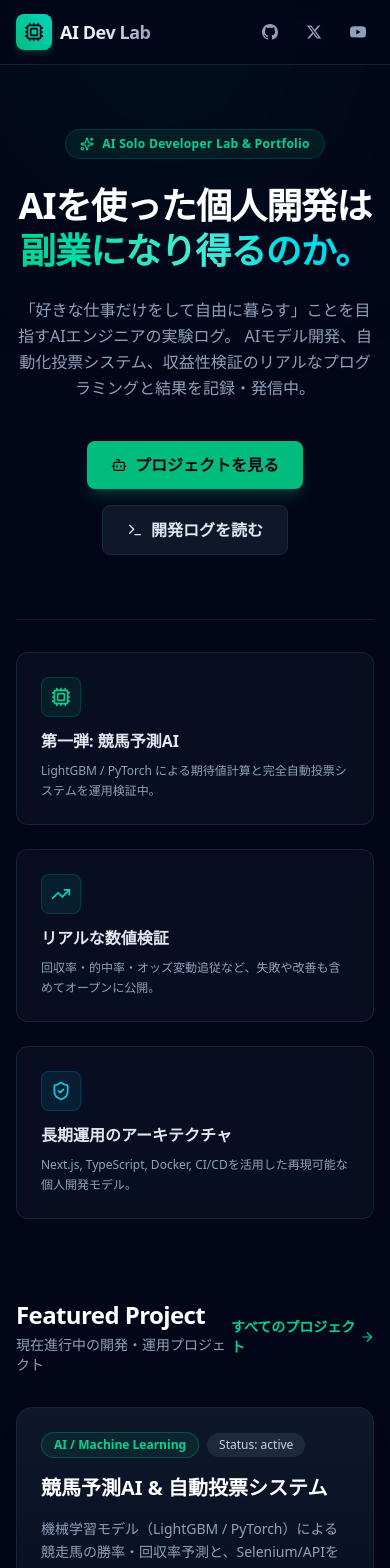
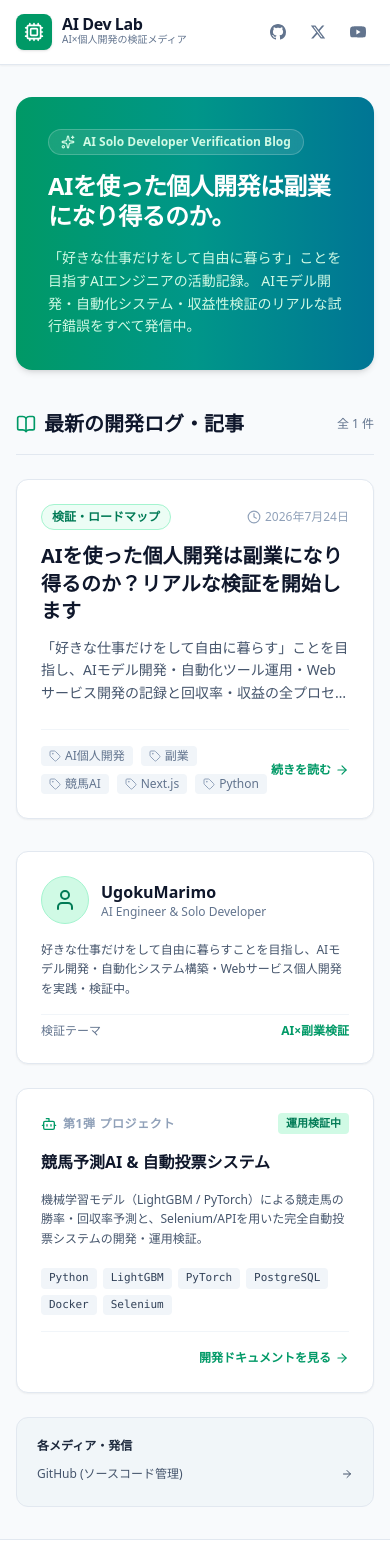
Before and after one commit to UgokuMarimo/ai-dev-lab, a Next.js app: page / in a window 390 px wide. Shown: the top 1568 px of the page. Built offline with nearby package versions, Linux system fonts and the light colour scheme.

Commit message:
design: switch to clean light theme & blog-style media layout

```diff
--- a/src/app/globals.css
+++ b/src/app/globals.css
@@ -3,8 +3,8 @@
 
 @layer base {
   body {
-    background-color: #020617;
-    color: #f8fafc;
+    background-color: #f8fafc;
+    color: #0f172a;
     font-family: system-ui, -apple-system, BlinkMacSystemFont, 'Segoe UI', Roboto, Oxygen, Ubuntu, Cantarell, 'Open Sans', 'Helvetica Neue', sans-serif;
   }
 }
--- a/src/app/layout.tsx
+++ b/src/app/layout.tsx
@@ -32,14 +32,9 @@ export default function RootLayout({
   children: React.ReactNode;
 }>) {
   return (
-    <html lang="ja" className="dark">
-      <body className="antialiased selection:bg-emerald-500/30 selection:text-emerald-300">
-        <div className="relative min-h-screen flex flex-col bg-slate-950 text-slate-100 selection:bg-emerald-500/30 selection:text-emerald-300">
-          {/* Background ambient lighting blur effect */}
-          <div className="pointer-events-none fixed inset-0 z-0 flex justify-center overflow-hidden">
-            <div className="w-[800px] h-[400px] bg-gradient-to-tr from-emerald-500/10 via-teal-500/5 to-cyan-500/0 blur-[120px] rounded-full transform -translate-y-1/2" />
-          </div>
-
+    <html lang="ja" className="light">
+      <body className="antialiased selection:bg-emerald-500/20 selection:text-emerald-800">
+        <div className="relative min-h-screen flex flex-col bg-slate-50 text-slate-900">
           <Header />
           <main className="relative z-10 flex-1">{children}</main>
           <Footer />
--- a/src/app/page.tsx
+++ b/src/app/page.tsx
@@ -1,227 +1,184 @@
 import Link from 'next/link';
 import { getAllArticles, getAllProjects } from '@/lib/mdx';
 import { formatDate } from '@/lib/utils';
-import { ArrowRight, Bot, Sparkles, TrendingUp, ShieldCheck, Terminal, Cpu } from 'lucide-react';
+import { SITE_CONFIG } from '@/lib/constants';
+import { ArrowRight, BookOpen, Bot, User, Sparkles, Tag, Clock } from 'lucide-react';
 
 export default function HomePage() {
-  const articles = getAllArticles().slice(0, 3);
+  const articles = getAllArticles();
   const projects = getAllProjects();
+  const mainProject = projects.find((p) => p.slug === 'keiba-ai') || projects[0];
 
   return (
-    <div className="space-y-20 pb-16">
-      {/* Hero Section */}
-      <section className="relative pt-16 md:pt-24 px-4 sm:px-6 lg:px-8 max-w-6xl mx-auto">
-        <div className="text-center space-y-6 max-w-3xl mx-auto">
-          {/* Badge */}
-          <div className="inline-flex items-center gap-2 px-3.5 py-1.5 rounded-full bg-emerald-500/10 border border-emerald-500/20 text-emerald-400 text-xs font-semibold tracking-wide">
-            <Sparkles className="h-3.5 w-3.5" />
-            <span>AI Solo Developer Lab & Portfolio</span>
+    <div className="py-8 px-4 sm:px-6 lg:px-8 max-w-6xl mx-auto space-y-10">
+      {/* Blog Top Banner / Concept Card */}
+      <section className="rounded-2xl bg-gradient-to-r from-emerald-600 via-teal-600 to-cyan-700 p-8 sm:p-10 text-white shadow-md space-y-4">
+        <div className="inline-flex items-center gap-2 px-3 py-1 rounded-full bg-white/10 backdrop-blur-md border border-white/20 text-emerald-100 text-xs font-semibold">
+          <Sparkles className="h-3.5 w-3.5" />
+          <span>AI Solo Developer Verification Blog</span>
+        </div>
+        <h1 className="text-2xl sm:text-4xl font-extrabold tracking-tight leading-tight">
+          AIを使った個人開発は
+          <br className="hidden sm:inline" />
+          副業になり得るのか。
+        </h1>
+        <p className="text-emerald-100 text-sm sm:text-base max-w-2xl leading-relaxed">
+          「好きな仕事だけをして自由に暮らす」ことを目指すAIエンジニアの活動記録。
+          AIモデル開発・自動化システム・収益性検証のリアルな試行錯誤をすべて発信中。
+        </p>
+      </section>
+
+      {/* Main Grid Layout (Blog Feed + Sidebar) */}
+      <div className="grid grid-cols-1 lg:grid-cols-3 gap-8 items-start">
+        {/* Left Column: Articles List (Main Blog Feed) */}
+        <main className="lg:col-span-2 space-y-6">
+          <div className="flex items-center justify-between border-b border-slate-200 pb-4">
+            <h2 className="text-xl font-bold text-slate-900 flex items-center gap-2">
+              <BookOpen className="h-5 w-5 text-emerald-600" />
+              最新の開発ログ・記事
+            </h2>
+            <span className="text-xs text-slate-500 font-medium">全 {articles.length} 件</span>
           </div>
 
-          {/* Heading */}
-          <h1 className="text-4xl sm:text-5xl lg:text-6xl font-extrabold tracking-tight leading-tight text-white">
-            AIを使った個人開発は
-            <br className="hidden sm:inline" />
-            <span className="bg-gradient-to-r from-emerald-400 via-teal-300 to-cyan-400 bg-clip-text text-transparent">
-              副業になり得るのか。
-            </span>
-          </h1>
-
-          {/* Description */}
-          <p className="text-base sm:text-lg text-slate-400 leading-relaxed max-w-2xl mx-auto">
-            「好きな仕事だけをして自由に暮らす」ことを目指すAIエンジニアの実験ログ。
-            AIモデル開発、自動化投票システム、収益性検証のリアルなプログラミングと結果を記録・発信中。
-          </p>
-
-          {/* Action Buttons */}
-          <div className="flex flex-wrap items-center justify-center gap-4 pt-4">
-            <Link
-              href="/projects"
-              className="inline-flex items-center gap-2 px-6 py-3 rounded-lg bg-emerald-500 text-slate-950 font-bold hover:bg-emerald-400 transition-all shadow-lg shadow-emerald-500/20 hover:scale-[1.02] active:scale-[0.98]"
-            >
-              <Bot className="h-4 w-4" />
-              プロジェクトを見る
-            </Link>
-            <Link
-              href="/articles"
-              className="inline-flex items-center gap-2 px-6 py-3 rounded-lg bg-slate-900 border border-slate-800 text-slate-200 font-semibold hover:bg-slate-800 hover:text-white transition-all hover:scale-[1.02] active:scale-[0.98]"
-            >
-              <Terminal className="h-4 w-4" />
-              開発ログを読む
-            </Link>
-          </div>
-        </div>
-
-        {/* Feature Grid Banner */}
-        <div className="mt-16 grid grid-cols-1 md:grid-cols-3 gap-6 pt-8 border-t border-slate-800/60">
-          <div className="p-6 rounded-xl bg-slate-900/50 border border-slate-800/80 backdrop-blur-sm space-y-2">
-            <div className="h-10 w-10 rounded-lg bg-emerald-500/10 border border-emerald-500/20 flex items-center justify-center text-emerald-400 mb-3">
-              <Cpu className="h-5 w-5" />
-            </div>
-            <h3 className="font-bold text-slate-200">第一弾: 競馬予測AI</h3>
-            <p className="text-xs text-slate-400 leading-relaxed">
-              LightGBM / PyTorch による期待値計算と完全自動投票システムを運用検証中。
-            </p>
-          </div>
-
-          <div className="p-6 rounded-xl bg-slate-900/50 border border-slate-800/80 backdrop-blur-sm space-y-2">
-            <div className="h-10 w-10 rounded-lg bg-teal-500/10 border border-teal-500/20 flex items-center justify-center text-teal-400 mb-3">
-              <TrendingUp className="h-5 w-5" />
-            </div>
-            <h3 className="font-bold text-slate-200">リアルな数値検証</h3>
-            <p className="text-xs text-slate-400 leading-relaxed">
-              回収率・的中率・オッズ変動追従など、失敗や改善も含めてオープンに公開。
-            </p>
-          </div>
-
-          <div className="p-6 rounded-xl bg-slate-900/50 border border-slate-800/80 backdrop-blur-sm space-y-2">
-            <div className="h-10 w-10 rounded-lg bg-cyan-500/10 border border-cyan-500/20 flex items-center justify-center text-cyan-400 mb-3">
-              <ShieldCheck className="h-5 w-5" />
-            </div>
-            <h3 className="font-bold text-slate-200">長期運用のアーキテクチャ</h3>
-            <p className="text-xs text-slate-400 leading-relaxed">
-              Next.js, TypeScript, Docker, CI/CDを活用した再現可能な個人開発モデル。
-            </p>
-          </div>
-        </div>
-      </section>
-
-      {/* Featured Projects Section */}
-      <section className="px-4 sm:px-6 lg:px-8 max-w-6xl mx-auto space-y-8">
-        <div className="flex items-center justify-between">
-          <div>
-            <h2 className="text-2xl font-bold text-white tracking-tight">Featured Project</h2>
-            <p className="text-sm text-slate-400 mt-1">現在進行中の開発・運用プロジェクト</p>
-          </div>
-          <Link href="/projects" className="text-sm text-emerald-400 hover:text-emerald-300 font-semibold inline-flex items-center gap-1">
-            すべてのプロジェクト <ArrowRight className="h-4 w-4" />
-          </Link>
-        </div>
-
-        <div className="grid grid-cols-1 gap-6">
-          {projects.map((project) => (
-            <div
-              key={project.slug}
-              className="group relative rounded-2xl bg-gradient-to-b from-slate-900 to-slate-950 border border-slate-800/80 p-6 sm:p-8 hover:border-emerald-500/40 transition-all duration-300 shadow-xl"
-            >
-              <div className="flex flex-col md:flex-row md:items-start justify-between gap-6">
-                <div className="space-y-4 max-w-2xl">
-                  <div className="flex flex-wrap items-center gap-2">
-                    <span className="px-3 py-1 rounded-full bg-emerald-500/10 border border-emerald-500/30 text-emerald-400 text-xs font-semibold">
-                      {project.frontmatter.category}
+          <div className="space-y-6">
+            {articles.map((article) => (
+              <article
+                key={article.slug}
+                className="group bg-white rounded-xl border border-slate-200 p-6 shadow-xs hover:shadow-md hover:border-emerald-500/50 transition-all duration-200 flex flex-col justify-between"
+              >
+                <div className="space-y-3">
+                  {/* Category & Date */}
+                  <div className="flex items-center justify-between text-xs">
+                    <span className="px-2.5 py-1 rounded-full bg-emerald-50 text-emerald-700 font-semibold border border-emerald-200">
+                      {article.frontmatter.category}
                     </span>
-                    <span className="px-3 py-1 rounded-full bg-slate-800 text-slate-300 text-xs font-medium">
-                      Status: {project.frontmatter.status}
+                    <span className="text-slate-400 inline-flex items-center gap-1">
+                      <Clock className="h-3.5 w-3.5" />
+                      <time dateTime={article.frontmatter.publishedAt}>
+                        {formatDate(article.frontmatter.publishedAt)}
+                      </time>
                     </span>
                   </div>
 
-                  <h3 className="text-xl sm:text-2xl font-bold text-white group-hover:text-emerald-400 transition-colors">
-                    <Link href={`/projects/${project.slug}`}>
-                      {project.frontmatter.title}
+                  {/* Title */}
+                  <h3 className="text-xl font-bold text-slate-900 group-hover:text-emerald-600 transition-colors leading-snug">
+                    <Link href={`/articles/${article.slug}`}>
+                      {article.frontmatter.title}
                     </Link>
                   </h3>
 
-                  <p className="text-sm text-slate-400 leading-relaxed">
-                    {project.frontmatter.description}
+                  {/* Excerpt */}
+                  <p className="text-sm text-slate-600 line-clamp-3 leading-relaxed">
+                    {article.frontmatter.description}
                   </p>
+                </div>
 
-                  <div className="flex flex-wrap gap-2 pt-2">
-                    {project.frontmatter.techStack.map((tech) => (
-                      <span key={tech} className="text-xs px-2.5 py-1 rounded bg-slate-800/80 text-slate-300 font-mono">
-                        {tech}
+                {/* Footer / Tags & Read More */}
+                <div className="mt-6 pt-4 border-t border-slate-100 flex items-center justify-between">
+                  <div className="flex flex-wrap gap-2">
+                    {article.frontmatter.tags.map((tag) => (
+                      <span key={tag} className="text-xs text-slate-500 inline-flex items-center gap-1 bg-slate-100 px-2 py-0.5 rounded">
+                        <Tag className="h-3 w-3 text-slate-400" />
+                        {tag}
                       </span>
                     ))}
                   </div>
+
+                  <Link
+                    href={`/articles/${article.slug}`}
+                    className="text-xs font-bold text-emerald-600 group-hover:text-emerald-700 inline-flex items-center gap-1 shrink-0"
+                  >
+                    続きを読む <ArrowRight className="h-3.5 w-3.5" />
+                  </Link>
                 </div>
+              </article>
+            ))}
+          </div>
+        </main>
 
-                {/* Metrics Card */}
-                {project.frontmatter.metrics && (
-                  <div className="grid grid-cols-3 md:flex md:flex-col gap-3 p-4 rounded-xl bg-slate-950/80 border border-slate-800/80 min-w-[200px]">
-                    {project.frontmatter.metrics.map((m) => (
-                      <div key={m.label} className="text-center md:text-left">
-                        <div className="text-[10px] uppercase font-semibold text-slate-500 tracking-wider">
-                          {m.label}
-                        </div>
-                        <div className="text-sm font-bold text-emerald-400 mt-0.5">
-                          {m.value}
-                        </div>
-                      </div>
-                    ))}
-                  </div>
-                )}
+        {/* Right Column: Sidebar (Profile & Main Project) */}
+        <aside className="space-y-6">
+          {/* Profile Card */}
+          <div className="bg-white rounded-xl border border-slate-200 p-6 shadow-xs space-y-4">
+            <div className="flex items-center gap-3">
+              <div className="h-12 w-12 rounded-full bg-emerald-100 text-emerald-700 flex items-center justify-center font-bold text-lg border border-emerald-200 shrink-0">
+                <User className="h-6 w-6" />
+              </div>
+              <div>
+                <h3 className="font-bold text-slate-900 text-base">{SITE_CONFIG.author.name}</h3>
+                <p className="text-xs text-slate-500">{SITE_CONFIG.author.role}</p>
+              </div>
+            </div>
+
+            <p className="text-xs text-slate-600 leading-relaxed">
+              {SITE_CONFIG.author.bio}
+            </p>
+
+            <div className="pt-2 border-t border-slate-100 flex items-center justify-between text-xs">
+              <span className="text-slate-500 font-medium">検証テーマ</span>
+              <span className="font-bold text-emerald-600">AI×副業検証</span>
+            </div>
+          </div>
+
+          {/* Featured Project Widget */}
+          {mainProject && (
+            <div className="bg-white rounded-xl border border-slate-200 p-6 shadow-xs space-y-4">
+              <div className="flex items-center justify-between">
+                <span className="text-xs font-bold uppercase tracking-wider text-slate-400 flex items-center gap-1.5">
+                  <Bot className="h-4 w-4 text-emerald-600" />
+                  第1弾 プロジェクト
+                </span>
+                <span className="px-2 py-0.5 rounded text-[11px] font-semibold bg-emerald-100 text-emerald-700">
+                  運用検証中
+                </span>
               </div>
 
-              <div className="mt-6 pt-6 border-t border-slate-800/60 flex items-center justify-end">
+              <h4 className="font-bold text-slate-900 text-base">
+                <Link href={`/projects/${mainProject.slug}`} className="hover:text-emerald-600 transition-colors">
+                  {mainProject.frontmatter.title}
+                </Link>
+              </h4>
+
+              <p className="text-xs text-slate-600 leading-relaxed">
+                {mainProject.frontmatter.description}
+              </p>
+
+              <div className="flex flex-wrap gap-1.5 pt-1">
+                {mainProject.frontmatter.techStack.map((tech) => (
+                  <span key={tech} className="text-[11px] px-2 py-0.5 rounded bg-slate-100 text-slate-700 font-mono">
+                    {tech}
+                  </span>
+                ))}
+              </div>
+
+              <div className="pt-3 border-t border-slate-100 text-right">
                 <Link
-                  href={`/projects/${project.slug}`}
-                  className="text-xs font-semibold text-emerald-400 hover:text-emerald-300 inline-flex items-center gap-1"
+                  href={`/projects/${mainProject.slug}`}
+                  className="text-xs font-bold text-emerald-600 hover:text-emerald-700 inline-flex items-center gap-1"
                 >
-                  詳細・開発ドキュメントを見る <ArrowRight className="h-3.5 w-3.5" />
+                  開発ドキュメントを見る <ArrowRight className="h-3.5 w-3.5" />
                 </Link>
               </div>
             </div>
-          ))}
-        </div>
-      </section>
+          )}
 
-      {/* Recent Articles Section */}
-      <section className="px-4 sm:px-6 lg:px-8 max-w-6xl mx-auto space-y-8">
-        <div className="flex items-center justify-between">
-          <div>
-            <h2 className="text-2xl font-bold text-white tracking-tight">Recent Development Logs</h2>
-            <p className="text-sm text-slate-400 mt-1">最新の開発日記・技術ドキュメント</p>
+          {/* Quick Links */}
+          <div className="bg-slate-100/80 rounded-xl p-5 border border-slate-200 text-xs space-y-2">
+            <h4 className="font-bold text-slate-800">各メディア・発信</h4>
+            <div className="space-y-1.5 text-slate-600">
+              <a
+                href={SITE_CONFIG.social.github}
+                target="_blank"
+                rel="noopener noreferrer"
+                className="flex items-center justify-between hover:text-emerald-600 py-1"
+              >
+                <span>GitHub (ソースコード管理)</span>
+                <ArrowRight className="h-3 w-3" />
+              </a>
+            </div>
           </div>
-          <Link href="/articles" className="text-sm text-emerald-400 hover:text-emerald-300 font-semibold inline-flex items-center gap-1">
-            すべての記事を見る <ArrowRight className="h-4 w-4" />
-          </Link>
-        </div>
-
-        <div className="grid grid-cols-1 md:grid-cols-2 lg:grid-cols-3 gap-6">
-          {articles.map((article) => (
-            <article
-              key={article.slug}
-              className="flex flex-col justify-between rounded-xl bg-slate-900/60 border border-slate-800/80 p-6 hover:border-slate-700 transition-all duration-200 hover:-translate-y-1"
-            >
-              <div className="space-y-3">
-                <div className="flex items-center justify-between text-xs text-slate-400">
-                  <span className="px-2.5 py-1 rounded bg-slate-800 text-emerald-400 font-medium">
-                    {article.frontmatter.category}
-                  </span>
-                  <time dateTime={article.frontmatter.publishedAt}>
-                    {formatDate(article.frontmatter.publishedAt)}
-                  </time>
-                </div>
-
-                <h3 className="font-bold text-lg text-white hover:text-emerald-400 transition-colors line-clamp-2">
-                  <Link href={`/articles/${article.slug}`}>
-                    {article.frontmatter.title}
-                  </Link>
-                </h3>
-
-                <p className="text-xs text-slate-400 line-clamp-3 leading-relaxed">
-                  {article.frontmatter.description}
-                </p>
-              </div>
-
-              <div className="mt-6 pt-4 border-t border-slate-800/60 flex items-center justify-between text-xs">
-                <div className="flex flex-wrap gap-1.5">
-                  {article.frontmatter.tags.slice(0, 2).map((tag) => (
-                    <span key={tag} className="text-[11px] text-slate-500">
-                      #{tag}
-                    </span>
-                  ))}
-                </div>
-                <Link
-                  href={`/articles/${article.slug}`}
-                  className="text-emerald-400 hover:text-emerald-300 font-medium inline-flex items-center gap-1"
-                >
-                  読む <ArrowRight className="h-3 w-3" />
-                </Link>
-              </div>
-            </article>
-          ))}
-        </div>
-      </section>
+        </aside>
+      </div>
     </div>
   );
 }
--- a/src/components/common/Header.tsx
+++ b/src/components/common/Header.tsx
@@ -4,16 +4,19 @@ import { Cpu } from 'lucide-react';
 
 export function Header() {
   return (
-    <header className="sticky top-0 z-50 w-full border-b border-slate-800/80 bg-slate-950/80 backdrop-blur-md">
+    <header className="sticky top-0 z-50 w-full border-b border-slate-200 bg-white/90 backdrop-blur-md shadow-xs">
       <div className="mx-auto flex h-16 max-w-6xl items-center justify-between px-4 sm:px-6 lg:px-8">
         {/* Logo */}
-        <Link href="/" className="flex items-center gap-2 font-bold text-lg text-slate-100 hover:text-emerald-400 transition-colors">
-          <div className="flex h-9 w-9 items-center justify-center rounded-lg bg-gradient-to-tr from-emerald-500 to-teal-400 text-slate-950 shadow-md shadow-emerald-500/20">
+        <Link href="/" className="flex items-center gap-2.5 font-bold text-lg text-slate-900 hover:text-emerald-600 transition-colors">
+          <div className="flex h-9 w-9 items-center justify-center rounded-lg bg-emerald-600 text-white shadow-sm">
             <Cpu className="h-5 w-5" />
           </div>
-          <span className="bg-gradient-to-r from-slate-100 via-slate-200 to-slate-400 bg-clip-text text-transparent font-extrabold tracking-tight">
-            {SITE_CONFIG.name}
-          </span>
+          <div className="flex flex-col">
+            <span className="font-extrabold tracking-tight text-slate-900 text-base leading-none">
+              {SITE_CONFIG.name}
+            </span>
+            <span className="text-[10px] text-slate-500 font-normal">AI×個人開発の検証メディア</span>
+          </div>
         </Link>
 
         {/* Navigation */}
@@ -22,7 +25,7 @@ export function Header() {
             <Link
               key={item.href}
               href={item.href}
-              className="px-3.5 py-2 text-sm font-medium text-slate-300 hover:text-white hover:bg-slate-800/60 rounded-md transition-all"
+              className="px-3.5 py-2 text-sm font-semibold text-slate-600 hover:text-emerald-600 hover:bg-slate-100 rounded-md transition-all"
             >
               {item.label}
             </Link>
@@ -30,12 +33,12 @@ export function Header() {
         </nav>
 
         {/* Social Icons */}
-        <div className="flex items-center gap-3">
+        <div className="flex items-center gap-2">
           <a
             href={SITE_CONFIG.social.github}
             target="_blank"
             rel="noopener noreferrer"
-            className="p-2 text-slate-400 hover:text-white hover:bg-slate-800/60 rounded-md transition-colors"
+            className="p-2 text-slate-500 hover:text-slate-900 hover:bg-slate-100 rounded-md transition-colors"
             aria-label="GitHub"
           >
             <svg className="h-4 w-4 fill-current" viewBox="0 0 24 24">
@@ -46,7 +49,7 @@ export function Header() {
             href={SITE_CONFIG.social.twitter}
             target="_blank"
             rel="noopener noreferrer"
-            className="p-2 text-slate-400 hover:text-sky-400 hover:bg-slate-800/60 rounded-md transition-colors"
+            className="p-2 text-slate-500 hover:text-sky-500 hover:bg-slate-100 rounded-md transition-colors"
             aria-label="X / Twitter"
           >
             <svg className="h-4 w-4 fill-current" viewBox="0 0 24 24">
@@ -57,7 +60,7 @@ export function Header() {
             href={SITE_CONFIG.social.youtube}
             target="_blank"
             rel="noopener noreferrer"
-            className="p-2 text-slate-400 hover:text-red-400 hover:bg-slate-800/60 rounded-md transition-colors"
+            className="p-2 text-slate-500 hover:text-red-500 hover:bg-slate-100 rounded-md transition-colors"
             aria-label="YouTube"
           >
             <svg className="h-4 w-4 fill-current" viewBox="0 0 24 24">
```
Also changed, not shown: src/app/about/page.tsx (+30 -31 lines), src/app/articles/[slug]/page.tsx (+11 -11 lines), src/app/articles/page.tsx (+27 -22 lines), src/app/projects/[slug]/page.tsx (+14 -14 lines), src/app/projects/page.tsx (+16 -16 lines), src/components/common/Footer.tsx (+11 -11 lines).
